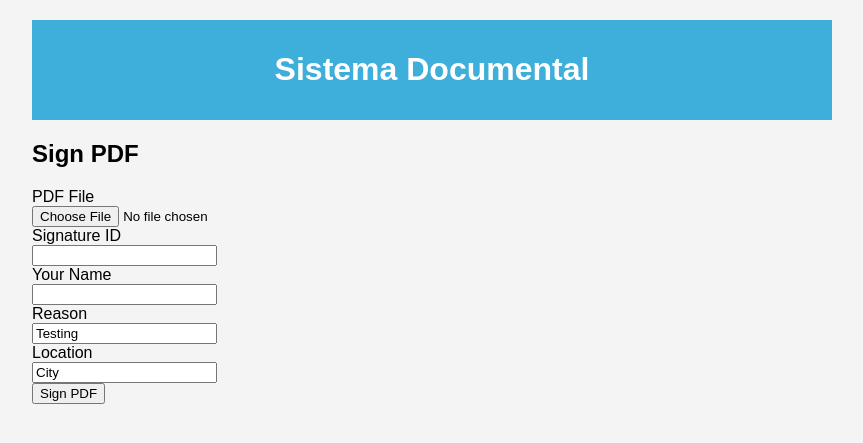
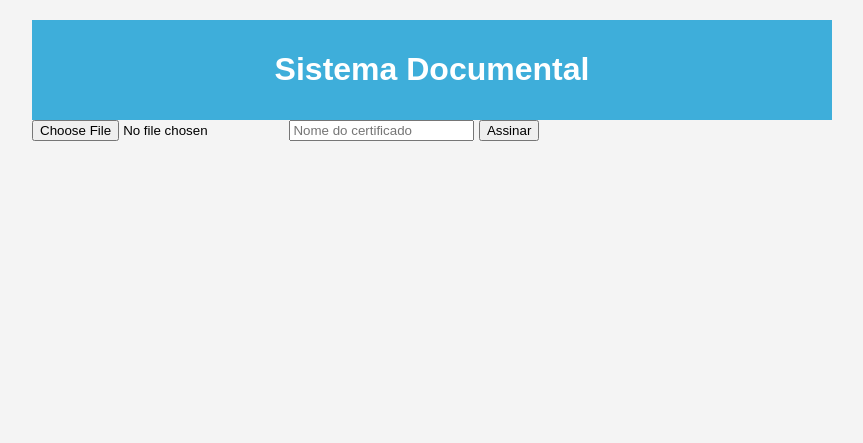
Before and after one commit to Jefferson-F-Ribeiro/SistemaDocumental, a Flask app: page /sign_pdf in a window 1280 px wide. Shown: the top 443 px of the page, without its empty margins (208-1071 px from the left). Run offline with Flask 3, Linux system fonts and the light colour scheme; a user stored in the database is signed in; some libraries are stand-ins or nearby versions.

Commit message:
makes it sign correctly

```diff
--- a/app.py
+++ b/app.py
@@ -1,9 +1,10 @@
+import datetime
 import io
 import hashlib
 import os
 import tempfile
 import time
-import fitz
+from datetime import *
 
 from cryptography.hazmat.backends import default_backend
 from cryptography.hazmat.primitives import hashes
@@ -12,13 +13,28 @@ from cryptography.hazmat.primitives.kdf.pbkdf2 import PBKDF2HMAC
 from flask import Flask, render_template, redirect, url_for, flash, send_file, abort, request
 from flask_login import LoginManager, login_user, login_required, logout_user, current_user
 from flask_wtf import FlaskForm
-from OpenSSL import crypto
+import OpenSSL
 from reportlab.pdfgen import canvas
 from wtforms import StringField, PasswordField, SubmitField, validators
 
 from forms import *
-from models import db, User, PdfModel
+from models import db, User, PdfModel, SignedPdf
 
+import OpenSSL
+import os
+import time
+from apryse_sdk import *
+from typing import Tuple
+import PyPDF2
+from OpenSSL.crypto import FILETYPE_PEM
+from werkzeug.utils import secure_filename
+import OpenSSL.crypto
+from cryptography import x509
+from cryptography import x509
+from cryptography.hazmat.backends import default_backend
+from OpenSSL import crypto
+import PyPDF4
+from PyPDF4 import PdfFileReader, PdfFileWriter
 
 app = Flask(__name__, static_url_path='/static')
 app.config['SECRET_KEY'] = 'chave_secreta_super_secreta'
@@ -209,83 +225,162 @@ def logout():
     flash('Logout realizado com sucesso!', 'success')
     return redirect(url_for('index'))
 
-@app.route('/sign_pdf', methods=['GET', 'POST'])
-@login_required
-def sign_pdf():
-    form = SignatureForm()
-
-    if form.validate_on_submit():
-        pdf_file = form.pdf_file.data
-        signature_id = form.signature_id.data
-        name = form.name.data
-        reason = form.reason.data
-        location = form.location.data
-
-        pdf_path = os.path.join(app.config['UPLOAD_FOLDER'], pdf_file.filename)
-        pdf_file.save(pdf_path)
-
-        output_path = os.path.join(app.config['UPLOAD_FOLDER'], 'signed_' + pdf_file.filename)
-
-        apply_digital_signature(pdf_path, output_path, signature_id, name, reason, location)
-
-        os.remove(pdf_path)
-
-        return send_file(output_path, as_attachment=True, download_name='signed_pdf.pdf')
-
-    return render_template('sign_pdf.html', form=form)
-
 def createKeyPair(type, bits):
-    pkey = crypto.PKey()
+    pkey = OpenSSL.crypto.PKey()
     pkey.generate_key(type, bits)
     return pkey
 
 def create_self_signed_cert(pKey, name):
-    cert = crypto.X509()
+    """Create a self signed certificate. This certificate will not require to be signed by a Certificate Authority."""
+    # Create a self signed certificate
+    cert = OpenSSL.crypto.X509()
+    # Common Name (e.g. server FQDN or Your Name)
     cert.get_subject().CN = name
+    # Serial Number
     cert.set_serial_number(int(time.time() * 10))
-    cert.gmtime_adj_notBefore(0)
+    # Not Before
+    cert.gmtime_adj_notBefore(0)  # Not before
+    # Not After (Expire after 10 years)
     cert.gmtime_adj_notAfter(10 * 365 * 24 * 60 * 60)
-    cert.set_issuer(cert.get_subject())
+    # Identify issue
+    cert.set_issuer((cert.get_subject()))
     cert.set_pubkey(pKey)
-    cert.sign(pKey, 'sha256')
+    cert.sign(pKey, 'md5')  # or cert.sign(pKey, 'sha256')
     return cert
 
-def apply_digital_signature(input_path, output_path, signature_id, name, reason="Testing", location="City"):
-    pdf_document = fitz.open(input_path)
+def load(name):
+    """Generate the certificate"""
+    summary = {}
+    summary['OpenSSL Version'] = OpenSSL.__version__
+    # Generating a Private Key...
+    key = createKeyPair(OpenSSL.crypto.TYPE_RSA, 1024)
+    # PEM encoded
+    with open("static/private_key.pem", "wb") as pk:
+        pk_str = OpenSSL.crypto.dump_privatekey(OpenSSL.crypto.FILETYPE_PEM, key)
+        pk.write(pk_str)
+        summary['Private Key'] = pk_str
+    # Done - Generating a private key...
+    # Generating a self-signed client certification...
+    cert = create_self_signed_cert(pKey=key, name=name)
+    with open("static/certificate.cer", "wb") as cer:
+        cer_str = OpenSSL.crypto.dump_certificate(
+            OpenSSL.crypto.FILETYPE_PEM, cert)
+        cer.write(cer_str)
+        summary['Self Signed Certificate'] = cer_str
+    # Done - Generating a self-signed client certification...
+    # Generating the public key...
+    with open("static/public_key.pem", "wb") as pub_key:
+        pub_key_str = OpenSSL.crypto.dump_publickey(
+            OpenSSL.crypto.FILETYPE_PEM, cert.get_pubkey())
+        #print("Public key = ",pub_key_str)
+        pub_key.write(pub_key_str)
+        summary['Public Key'] = pub_key_str
+    # Done - Generating the public key...
+    # Take a private key and a certificate and combine them into a PKCS12 file.
+    # Generating a container file of the private key and the certificate...
+    p12 = OpenSSL.crypto.PKCS12()
+    p12.set_privatekey(key)
+    p12.set_certificate(cert)
+    open("static/container.pfx", "wb").write(p12.export())
+    # You may convert a PKSC12 file (.pfx) to a PEM format
+    # Done - Generating a container file of the private key and the certificate...
+    # To Display A Summary
+    print("## Initialization Summary ##################################################")
+    print("\n".join("{}:{}".format(i, j) for i, j in summary.items()))
+    print("############################################################################")
+    return True
 
-    pkey = createKeyPair(crypto.TYPE_RSA, 2048)
-    cert = create_self_signed_cert(pkey, name)
+from PDFNetPython import *
 
-    certificate_path = "temp_certificate.pem"
-    private_key_path = "temp_private_key.pem"
+def sign_file(input_file: str, signatureID: str, x_coordinate: int,
+            y_coordinate: int, pages: Tuple = None, output_file: str = None
+              ):
+    try:
 
-    with open(certificate_path, "wb") as cert_file:
-        cert_file.write(crypto.dump_certificate(crypto.FILETYPE_PEM, cert))
+        """Sign a PDF file"""
+        # An output file is automatically generated with the word signed added at its end
+        if not output_file:
+            output_file = (os.path.splitext(input_file)[0]) + "_signed.pdf"
+        # Initialize the library
+        PDFNet.Initialize("demo:1703829513035:7c8233b40300000000309845ad0e1c0bf5644ae6ae34825a17581d67f0")
+        doc = PDFDoc(input_file)
+        # Create a signature field
+        sigField = SignatureWidget.Create(doc, Rect(x_coordinate, y_coordinate, x_coordinate+100, y_coordinate+50), signatureID)
+        # Iterate throughout document pages
+        for page in range(1, (doc.GetPageCount() + 1)):
+            # If required for specific pages
+            if pages:
+                if str(page) not in pages:
+                    continue
+            pg = doc.GetPage(page)
+            # Create a signature text field and push it on the page
+            pg.AnnotPushBack(sigField)
+        # Signature image
+        #sign_filename = os.path.dirname(
+         #      os.path.abspath(__file__)) + "/static/signature.jpg"
+        # Self signed certificate
+        pk_filename = os.path.dirname(
+            os.path.abspath(__file__)) + "/static/container.pfx"
+        # Retrieve the signature field.
+        approval_field = doc.GetField(signatureID)
+        approval_signature_digsig_field = DigitalSignatureField(approval_field)
+        # Add appearance to the signature field.
+        #img = Image.Create(doc.GetSDFDoc(), sign_filename)
+        found_approval_signature_widget = SignatureWidget(approval_field.GetSDFObj())
+       # found_approval_signature_widget.CreateSignatureAppearance(img)
+        # Prepare the signature and signature handler for signing.
+        approval_signature_digsig_field.SignOnNextSave(pk_filename, '')
+        # The signing will be done during the following incremental save operation.
+        doc.Save(output_file, SDFDoc.e_incremental)
+        # Develop a Process Summary
+        summary = {
+            "Input File": input_file,
+            "Signature ID": signatureID,
+            "Output File": output_file,
+            "Certificate File": pk_filename
+        }
 
-    with open(private_key_path, "wb") as key_file:
-        key_file.write(crypto.dump_privatekey(crypto.FILETYPE_PEM, pkey))
+        # Printing Summary
+        print("## Summary ########################################################")
+        print("\n".join("{}:{}".format(i, j) for i, j in summary.items()))
+        print("###################################################################")
+        print("PDF assinado com sucesso!")
 
-    with open(certificate_path, "rb") as cert_file:
-        certificate_data = cert_file.read()
+    except Exception as e:
+        print("Erro ao assinar o PDF:", e)
 
-    with open(private_key_path, "rb") as key_file:
-        private_key_data = key_file.read()
+    return output_file
 
-    for page_number in range(pdf_document.page_count):
-        page = pdf_document[page_number]
+@app.route('/sign_pdf', methods=['GET', 'POST'])
+@login_required
+def sign_pdf():
+    if request.method == "GET":
+        return render_template("sign_pdf.html")
 
-        point = fitz.Point(100, 100)
+    if request.method == "POST":
+        # Obter o PDF do usuário
+        file = request.files["pdf"]
+        if file.filename == "":
+            return render_template("sign_pdf.html", error="Você precisa selecionar um PDF para assinar.")
 
-        page.insert_text(point, f"Signed by: {name}")
+        # Salvar o PDF em um local definitivo
+        output_pdf = os.path.join(app.config["UPLOAD_FOLDER"], file.filename)
+        file.save(output_pdf)  # Salva o arquivo original diretamente no local definitivo
 
-    pdf_document.save(output_path)
+        # Obter o nome do certificado
+        name = request.form["name"]
 
-    os.remove(certificate_path)
-    os.remove(private_key_path)
+        load(name)
+
+
+
+        # Assinar o PDF
+
+        return send_file(sign_file(output_pdf,str(generate_key_hash(name)),300,100), as_attachment=True) # Envia o arquivo assinado como download
 
 def is_pdf_signed(pdf_path):
     try:
-        pdf_document = fitz.open(pdf_path)
+        #pdf_document = fitz.open(pdf_path)
 
         for page_number in range(pdf_document.page_count):
             page = pdf_document[page_number]
--- a/models.py
+++ b/models.py
@@ -20,3 +20,9 @@ class PdfModel(db.Model):
     user_id = db.Column(db.Integer, db.ForeignKey('user.id'), nullable=False)
     content = db.Column(db.Text, nullable=False)
     created_at = db.Column(db.DateTime, default=datetime.utcnow)
+
+class SignedPdf(db.Model):
+    id = db.Column(db.Integer, primary_key=True)
+    pub_key = db.Column(db.String, nullable=False)
+    user = db.Column(db.Integer, db.ForeignKey('user.id'), nullable=False)
+    created_at = db.Column(db.DateTime, default=datetime.utcnow)
--- a/templates/sign_pdf.html
+++ b/templates/sign_pdf.html
@@ -1,36 +1,9 @@
 {% extends 'base.html' %}
 
 {% block content %}
-  <div class="sign-pdf-container">
-    <h2>Sign PDF</h2>
-    <form method="post" action="{{ url_for('sign_pdf') }}" enctype="multipart/form-data">
-      {{ form.hidden_tag() }}
-      <div class="form-group">
-        {{ form.pdf_file.label }}
-        <br>
-        {{ form.pdf_file(class="form-control") }}
-      </div>
-      <div class="form-group">
-        {{ form.signature_id.label }}
-        <br>
-        {{ form.signature_id(class="form-control") }}
-      </div>
-      <div class="form-group">
-        {{ form.name.label }}
-        <br>
-        {{ form.name(class="form-control") }}
-      </div>
-      <div class="form-group">
-        {{ form.reason.label }}
-        <br>
-        {{ form.reason(class="form-control") }}
-      </div>
-      <div class="form-group">
-        {{ form.location.label }}
-        <br>
-        {{ form.location(class="form-control") }}
-      </div>
-      <button type="submit" class="btn btn-primary">Sign PDF</button>
-    </form>
-  </div>
+<form action="/sign_pdf" method="post" enctype="multipart/form-data">
+  <input type="file" name="pdf" />
+  <input type="text" name="name" placeholder="Nome do certificado" />
+  <input type="submit" value="Assinar" />
+</form>
 {% endblock %}
```
Also changed, not shown: instance/site.db, 1 other file.
